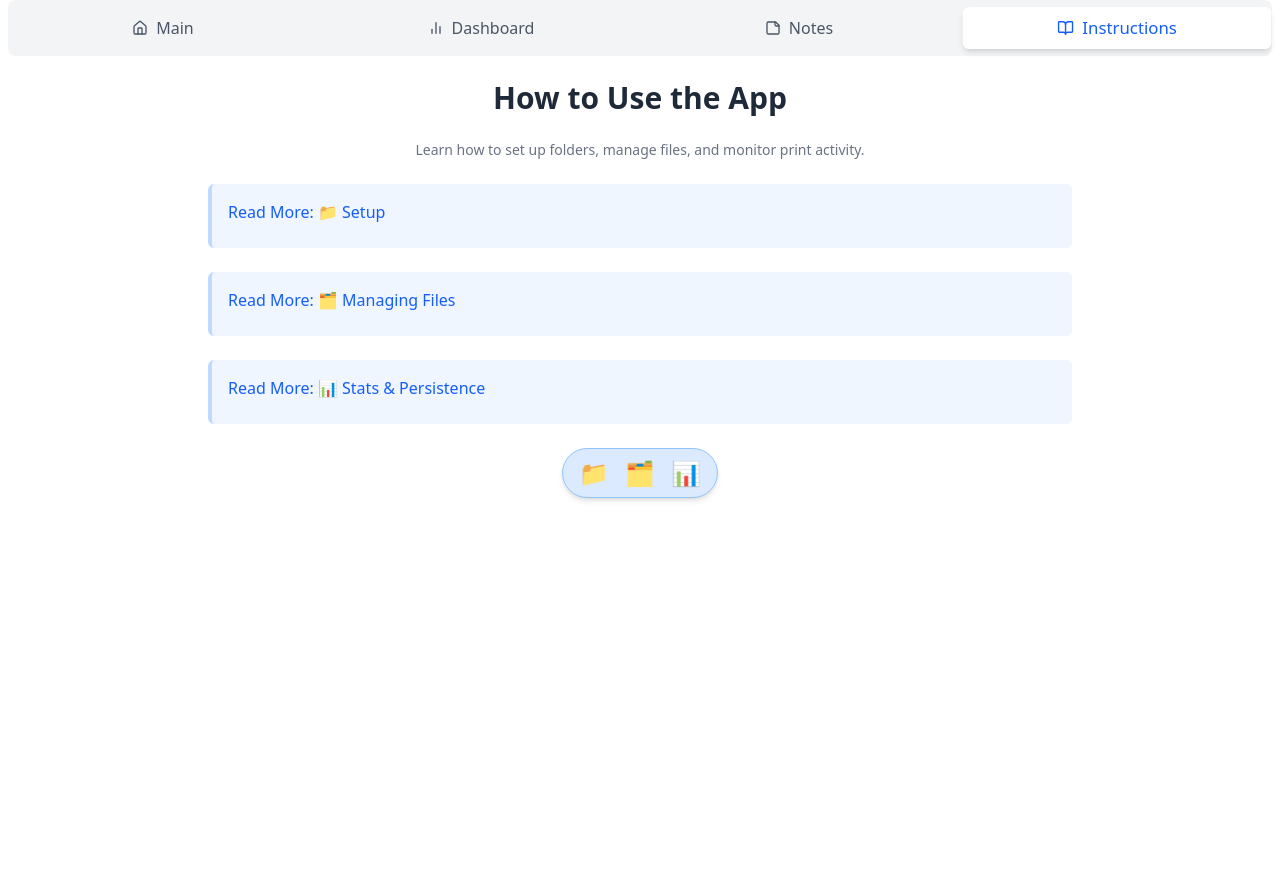
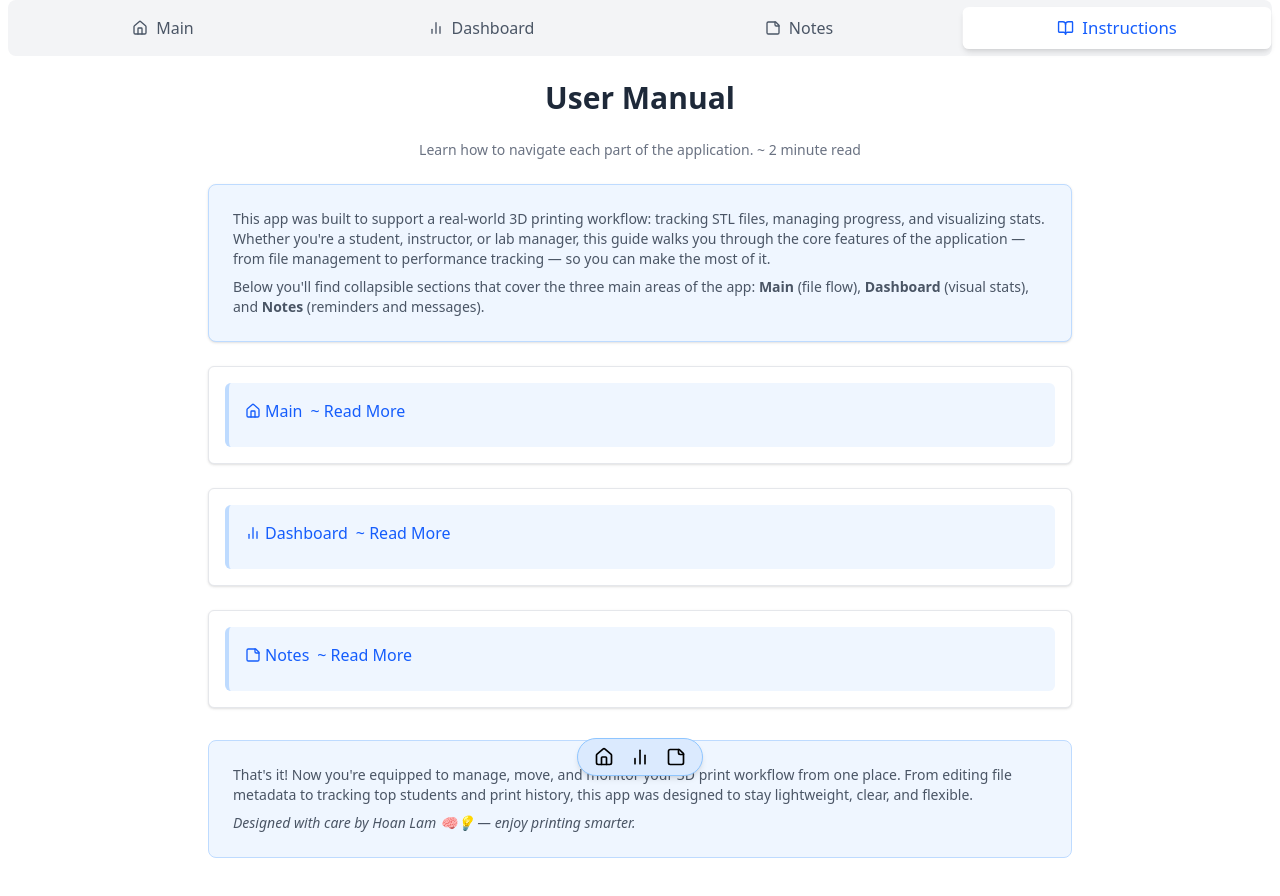
Before and after one commit to clcik-click/IDC_Lab, a React (Vite) app in the folder front-end/: page /#/instructions in a window 1280 px wide. Shown: the top 896 px of the page. Before the commit the page ends 800 px from the top, so only its background shows below. Built offline with nearby package versions, Linux system fonts and the light colour scheme.

Commit message:
Update instructions

```diff
--- a/front-end/src/components/CollapsibleSection.tsx
+++ b/front-end/src/components/CollapsibleSection.tsx
@@ -1,7 +1,7 @@
 import { useState } from "react";
 
 interface CollapsibleSectionProps {
-  title: string;
+  title: React.ReactNode;         // <-- changed from string to React.ReactNode
   children: React.ReactNode;
 }
 
@@ -12,9 +12,19 @@ function CollapsibleSection({ title, children }: CollapsibleSectionProps) {
     <div className="border-l-4 border-blue-200 pl-4 bg-blue-50 rounded-md p-4 space-y-2">
       <button
         onClick={() => setOpen(!open)}
-        className="text-blue-600 font-medium hover:underline"
+        className="text-blue-600 font-medium hover:underline inline-flex items-center gap-2"
       >
-        {open ? `Hide ${title}` : `Read More: ${title}`}
+        {open ? (
+          <>
+            {title}
+            <span> ~ Hide</span>
+          </>
+        ) : (
+          <>
+            {title}
+            <span> ~ Read More </span>
+          </>
+        )}
       </button>
 
       <div
--- a/front-end/src/pages/Instructions.tsx
+++ b/front-end/src/pages/Instructions.tsx
@@ -1,5 +1,7 @@
 import { useRef } from "react";
 import CollapsibleSection from "../components/CollapsibleSection";
+
+import { Home, BarChart2, StickyNote } from "lucide-react";
 
 function Instructions() {
   const setupRef  = useRef<HTMLDivElement>(null);
@@ -12,88 +14,126 @@ function Instructions() {
 
   return (
 <div className="max-w-4xl mx-auto px-4 pb-24 pt-6 space-y-6 text-[--foreground2]">
-      <h1 className="text-3xl font-bold text-gray-800 text-center">How to Use the App</h1>
+  <h1 className="text-3xl font-bold text-gray-800 text-center">User Manual</h1>
   <p className="text-gray-500 text-sm text-center">
-        Learn how to set up folders, manage files, and monitor print activity.
+    Learn how to navigate each part of the application. ~ 2 minute read
   </p>
 
-      {/* 📁 Setup Section */}
-      <div ref={setupRef}>
-        <CollapsibleSection title="📁 Setup">
+  {/* 🔷 Intro */}
+  <section className="text-gray-600 text-sm bg-blue-50 rounded-lg border border-blue-200 p-6 shadow-sm">
+    <p className="mb-2">
+      This app was built to support a real-world 3D printing workflow: tracking STL files, managing progress, and visualizing stats. Whether you're a student, instructor, or lab manager, this guide walks you through the core features of the application — from file management to performance tracking — so you can make the most of it.
+    </p>
+    <p>
+      Below you'll find collapsible sections that cover the three main areas of the app: <strong>Main</strong> (file flow), <strong>Dashboard</strong> (visual stats), and <strong>Notes</strong> (reminders and messages).
+    </p>
+  </section>
+
+  {/* 🔹 Main Section */}
+  <section ref={setupRef} className="bg-white border border-gray-200 rounded-md shadow-sm p-4">
+    <CollapsibleSection
+      title={
+        <span className="inline-flex items-center gap-1">
+          <Home className="w-4 h-4" />
+          Main
+        </span>
+      }
+    >
       <ul className="list-disc ml-6 text-gray-700 space-y-1">
-            <li>Click <strong>Select Folder A/B/C</strong> to assign folders.</li>
-            <li>Only <code className="bg-blue-100 px-1 rounded text-sm">.stl</code> files are detected.</li>
-            <li>Drag between folders to reflect progress.</li>
-            <li>Only <code className="bg-blue-100 px-1 rounded text-sm">.stl</code> files are detected.</li>
-            <li>Drag between folders to reflect progress.</li>
-            <li>Only <code className="bg-blue-100 px-1 rounded text-sm">.stl</code> files are detected.</li>
-            <li>Drag between folders to reflect progress.</li>
-            <li>Click <strong>Select Folder A/B/C</strong> to assign folders.</li>
-            <li>Only <code className="bg-blue-100 px-1 rounded text-sm">.stl</code> files are detected.</li>
-            <li>Drag between folders to reflect progress.</li>
-            <li>Click <strong>Select Folder A/B/C</strong> to assign folders.</li>
-            <li>Only <code className="bg-blue-100 px-1 rounded text-sm">.stl</code> files are detected.</li>
-            <li>Drag between folders to reflect progress.</li>
-            <li>Click <strong>Select Folder A/B/C</strong> to assign folders.</li>
-            <li>Only <code className="bg-blue-100 px-1 rounded text-sm">.stl</code> files are detected.</li>
-            <li>Drag between folders to reflect progress.</li>
-            <li>Click <strong>Select Folder A/B/C</strong> to assign folders.</li>
-            <li>Only <code className="bg-blue-100 px-1 rounded text-sm">.stl</code> files are detected.</li>
-            <li>Drag between folders to reflect progress.</li>
-            <li>Click <strong>Select Folder A/B/C</strong> to assign folders.</li>
-            <li>Only <code className="bg-blue-100 px-1 rounded text-sm">.stl</code> files are detected.</li>
-            <li>Drag between folders to reflect progress.</li>
+        <li>Click <strong>Select Folder A/B/C</strong> to assign Queue, In Progress, and Done folders.</li>
+        <li>Only <code className="bg-blue-100 px-1 rounded text-sm">.stl</code> files are detected and displayed.</li>
+        <li>Drop files into the app or click <strong>Insert File(s)</strong> to add new files to the Queue folder.</li>
+        <li>Hovering over the folder button reveals the full folder path on your computer.</li>
+        <li>Drag files between folders to reflect their printing status (Queue → In Progress → Done).</li>
+        <li>Double-click a file to edit its metadata (only one file editable at a time).</li>
+        <li>Click once to select (multi-select supported); selected files are highlighted in blue.</li>
+        <li>Duplicate files across folders are highlighted in orange. Moving duplicates triggers auto-renaming.</li>
+        <li>When moved to the Done folder, the file’s completion date is updated automatically.</li>
+        <li>Click the ❌ icon on a file to delete it from that folder.</li>
       </ul>
     </CollapsibleSection>
-      </div>
+  </section>
 
-      {/* 🗂️ Managing Files Section */}
-      <div ref={manageRef}>
-        <CollapsibleSection title="🗂️ Managing Files">
+  {/* 🔹 Dashboard Section */}
+  <section ref={manageRef} className="bg-white border border-gray-200 rounded-md shadow-sm p-4">
+    <CollapsibleSection
+      title={
+        <span className="inline-flex items-center gap-1">
+          <BarChart2 className="w-4 h-4" />
+          Dashboard
+        </span>
+      }
+    >
       <ul className="list-disc ml-6 text-gray-700 space-y-1">
-            <li>Edit metadata by clicking a file.</li>
-            <li>Use the Notes tab for lab reminders.</li>
+        <li>Stats are generated from all files in the <strong>Done</strong> folder.</li>
+        <li><strong>Daily Files Printed</strong> chart tracks completions over time.</li>
+        <li><strong>Top 5 Students</strong> and <strong>Top 5 Classes</strong> show the most frequent entries in metadata.</li>
+        <li><strong>Total Parts Printed</strong> is based on quantity per file.</li>
+        <li><strong>Average Print Time</strong> is calculated from received and finished timestamps.</li>
+        <li><strong>Total Files Displayed</strong>: Only 50 files per folder (max 150) are shown for smoother performance.</li>
+        <li>All stats update automatically as files are moved to Done with metadata.</li>
+        <li>It’s recommended to create new folders per semester for organized tracking.</li>
       </ul>
     </CollapsibleSection>
-      </div>
+  </section>
 
-      {/* 📊 Stats & Persistence Section */}
-      <div ref={statsRef}>
-        <CollapsibleSection title="📊 Stats & Persistence">
+  {/* 🔹 Notes Section */}
+  <section ref={statsRef} className="bg-white border border-gray-200 rounded-md shadow-sm p-4">
+    <CollapsibleSection
+      title={
+        <span className="inline-flex items-center gap-1">
+          <StickyNote className="w-4 h-4" />
+          Notes
+        </span>
+      }
+    >
       <ul className="list-disc ml-6 text-gray-700 space-y-1">
-            <li>View stats in the dashboard.</li>
-            <li>Metadata is stored locally using SQLite.</li>
+        <li>Use notes to jot down thoughts, reminders, or lab observations.</li>
+        <li>Click <strong>+ New</strong> to create a new note.</li>
+        <li>Click once to view or edit a note. Click ❌ to delete it.</li>
+        <li>Notes are simple, local, and great for keeping your team in sync.</li>
       </ul>
     </CollapsibleSection>
-      </div>
+  </section>
+
+  {/* 🔸 Conclusion */}
+  <section className="text-gray-600 text-sm bg-blue-50 border border-blue-200 rounded-lg p-6 mt-8">
+    <p className="mb-2">
+      That's it! Now you're equipped to manage, move, and monitor your 3D print workflow from one place. From editing file metadata to tracking top students and print history, this app was designed to stay lightweight, clear, and flexible.
+    </p>
+    <p className="italic">
+      Designed with care by Hoan Lam 🧠💡 — enjoy printing smarter.
+    </p>
+  </section>
 
   {/* 💠 Floating Emoji Nav */}
   <div className="sticky bottom-6 inset-x-0 text-center z-50">
-        <div className="inline-flex bg-blue-100 border border-blue-300 shadow-md rounded-full py-2 px-4 gap-4">
+    <div className="inline-flex bg-blue-100 border border-blue-300 shadow-md rounded-full py-2 px-4 gap-4 backdrop-blur-md">
       <button
         onClick={() => scrollTo(setupRef)}
         className="text-2xl active:scale-110 transition-transform cursor-pointer"
         title="Setup"
       >
-            📁
+        <Home className="w-5 h-5" />
       </button>
       <button
         onClick={() => scrollTo(manageRef)}
         className="text-2xl active:scale-110 transition-transform cursor-pointer"
         title="Manage Files"
       >
-            🗂️
+        <BarChart2 className="w-5 h-5" />
       </button>
       <button
         onClick={() => scrollTo(statsRef)}
         className="text-2xl active:scale-110 transition-transform cursor-pointer"
         title="Stats"
       >
-            📊
+        <StickyNote className="w-5 h-5" />
       </button>
     </div>
   </div>
 </div>
+
   );
 }
 
--- a/front-end/src/pages/Notes.tsx
+++ b/front-end/src/pages/Notes.tsx
@@ -40,7 +40,7 @@ function Notes() {
 
   return (
     <div className="p-6 flex flex-col items-center min-h-screen bg-[--surface] text-[var(--foreground2)]">
-      <div className="w-full max-w-2xl space-y-6">
+      <div className="w-full max-w-4xl space-y-6">
         {/* Header */}
         <div className="flex items-center border border-gray-300 rounded-md bg-white h-20 shadow-sm">
           <div className="flex-1 flex flex-col items-center justify-center">
```
Also changed, not shown: 1 other file (tests, documents, lock files or other folders). Lines whose indentation alone changed are shown as unchanged.
